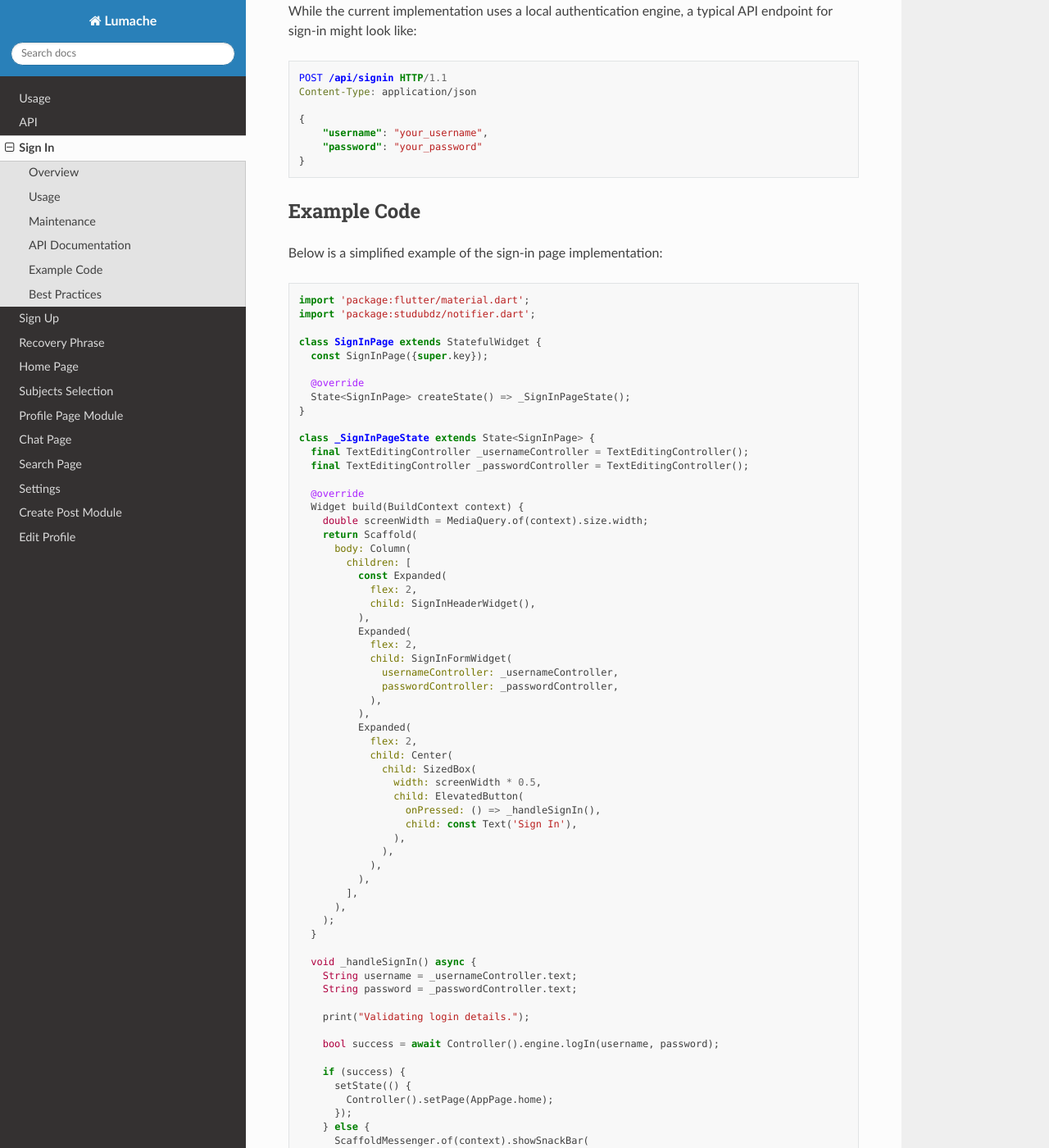
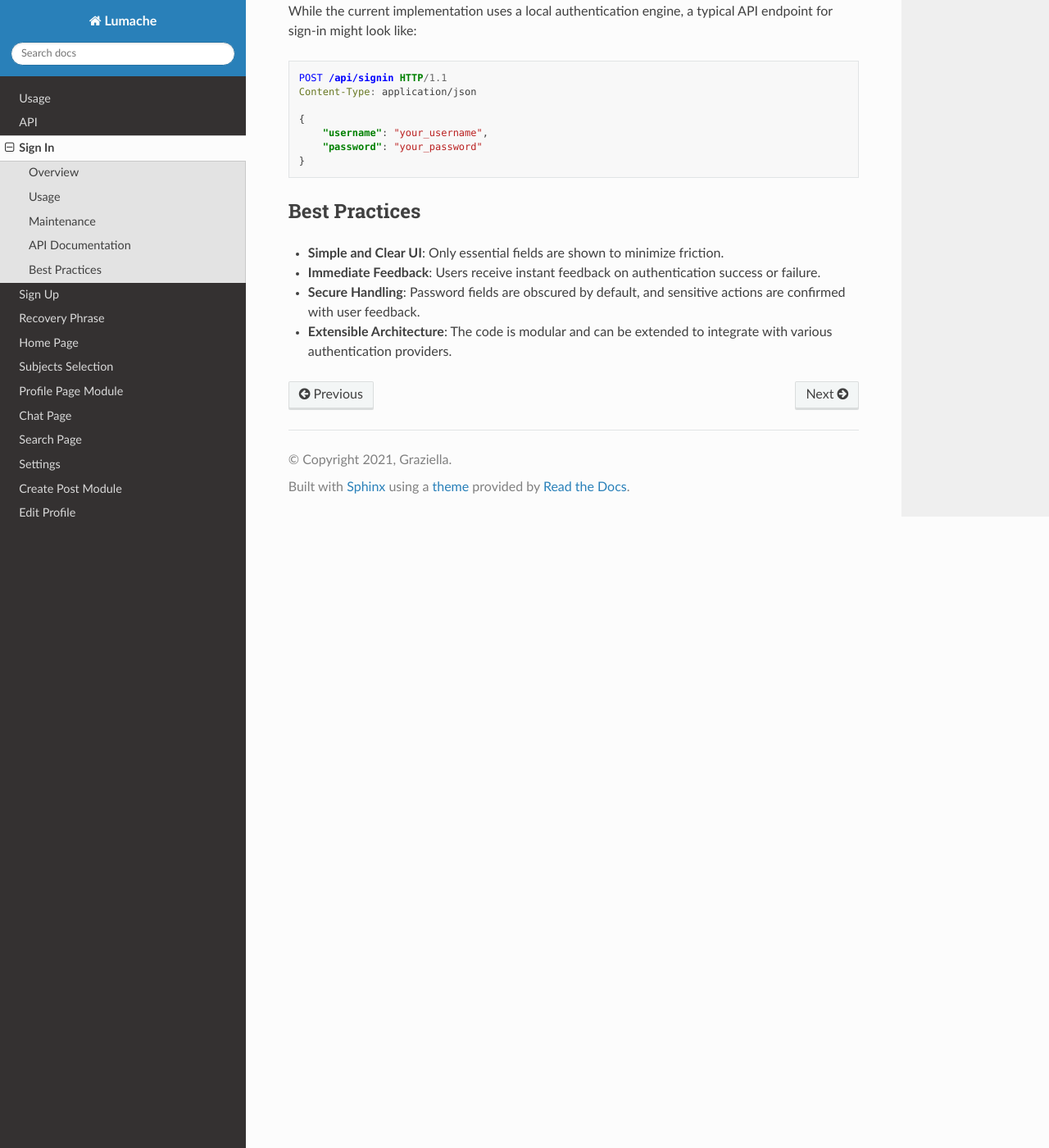
Before and after one commit to Basnoo05/rtd-tutorial, a Sphinx documentation site: the page built from docs/source/signin.rst, in a window 1280 px wide and 1400 px high, scrolled down 1102 px. Shown: the whole window at 82% size. Built offline with Sphinx 7.4.7 and the Read the Docs theme 3.1.0, drawn with Linux system fonts in a browser that asks for light colours; some of the changed text lies outside the part shown.

Commit message:
Update signin.rst

```diff
--- a/docs/source/signin.rst
+++ b/docs/source/signin.rst
@@ -56,183 +56,6 @@ While the current implementation uses a local authentication engine, a typical A
        "password": "your_password"
    }
 
-Example Code
-------------
-
-Below is a simplified example of the sign-in page implementation:
-
-.. code-block:: dart
-
-   import 'package:flutter/material.dart';
-   import 'package:studubdz/notifier.dart';
-
-   class SignInPage extends StatefulWidget {
-     const SignInPage({super.key});
-
-     @override
-     State<SignInPage> createState() => _SignInPageState();
-   }
-
-   class _SignInPageState extends State<SignInPage> {
-     final TextEditingController _usernameController = TextEditingController();
-     final TextEditingController _passwordController = TextEditingController();
-
-     @override
-     Widget build(BuildContext context) {
-       double screenWidth = MediaQuery.of(context).size.width;
-       return Scaffold(
-         body: Column(
-           children: [
-             const Expanded(
-               flex: 2,
-               child: SignInHeaderWidget(),
-             ),
-             Expanded(
-               flex: 2,
-               child: SignInFormWidget(
-                 usernameController: _usernameController,
-                 passwordController: _passwordController,
-               ),
-             ),
-             Expanded(
-               flex: 2,
-               child: Center(
-                 child: SizedBox(
-                   width: screenWidth * 0.5,
-                   child: ElevatedButton(
-                     onPressed: () => _handleSignIn(),
-                     child: const Text('Sign In'),
-                   ),
-                 ),
-               ),
-             ),
-           ],
-         ),
-       );
-     }
-
-     void _handleSignIn() async {
-       String username = _usernameController.text;
-       String password = _passwordController.text;
-
-       print("Validating login details.");
-
-       bool success = await Controller().engine.logIn(username, password);
-
-       if (success) {
-         setState(() {
-           Controller().setPage(AppPage.home);
-         });
-       } else {
-         ScaffoldMessenger.of(context).showSnackBar(
-           const SnackBar(
-             content: Text('Invalid username or password'),
-             backgroundColor: Colors.red,
-           ),
-         );
-       }
-     }
-   }
-
-   class SignInHeaderWidget extends StatelessWidget {
-     const SignInHeaderWidget({super.key});
-
-     @override
-     Widget build(BuildContext context) {
-       return const Column(
-         mainAxisAlignment: MainAxisAlignment.end,
-         children: [
-           SizedBox(
-             height: 20,
-           ),
-           Icon(
-             Icons.person,
-             size: 100,
-             color: Colors.grey,
-           ),
-           SizedBox(height: 10),
-           Text(
-             'Sign In',
-             textAlign: TextAlign.center,
-             style: TextStyle(fontSize: 30),
-           ),
-           SizedBox(height: 20),
-         ],
-       );
-     }
-   }
-
-   class SignInFormWidget extends StatefulWidget {
-     const SignInFormWidget({
-       super.key,
-       required this.usernameController,
-       required this.passwordController,
-     });
-
-     final TextEditingController usernameController;
-     final TextEditingController passwordController;
-
-     @override
-     State<SignInFormWidget> createState() => _SignInFormWidgetState();
-   }
-
-   class _SignInFormWidgetState extends State<SignInFormWidget> {
-     bool _obscurePassword = true;
-
-     @override
-     Widget build(BuildContext context) {
-       return Padding(
-         padding: const EdgeInsets.symmetric(horizontal: 50),
-         child: Column(
-           mainAxisAlignment: MainAxisAlignment.center,
-           children: [
-             TextFormField(
-               controller: widget.usernameController,
-               decoration: const InputDecoration(
-                 labelText: 'Username *',
-                 prefixIcon: Icon(
-                   Icons.person,
-                 ),
-               ),
-               validator: (String? value) {
-                 if (value == null || value.isEmpty) {
-                   return 'Please enter your username';
-                 }
-                 return null;
-               },
-             ),
-             const SizedBox(height: 20),
-             TextFormField(
-               controller: widget.passwordController,
-               obscureText: _obscurePassword,
-               decoration: InputDecoration(
-                 labelText: 'Password *',
-                 prefixIcon: const Icon(
-                   Icons.lock,
-                 ),
-                 suffixIcon: IconButton(
-                   icon: Icon(
-                     _obscurePassword ? Icons.visibility : Icons.visibility_off,
-                   ),
-                   onPressed: () {
-                     setState(() {
-                       _obscurePassword = !_obscurePassword;
-                     });
-                   },
-                 ),
-               ),
-               validator: (String? value) {
-                 if (value == null || value.isEmpty) {
-                   return 'Please enter your password';
-                 }
-                 return null;
-               },
-             ),
-           ],
-         ),
-       );
-     }
-   }
 
 Best Practices
 --------------
@@ -240,4 +63,4 @@ Best Practices
 - **Simple and Clear UI**: Only essential fields are shown to minimize friction.
 - **Immediate Feedback**: Users receive instant feedback on authentication success or failure.
 - **Secure Handling**: Password fields are obscured by default, and sensitive actions are confirmed with user feedback.
-- **Extensible Architecture**: The code is modular and can be extended to integrate with various authentication providers[2][3][4][6].
+- **Extensible Architecture**: The code is modular and can be extended to integrate with various authentication providers.
```
